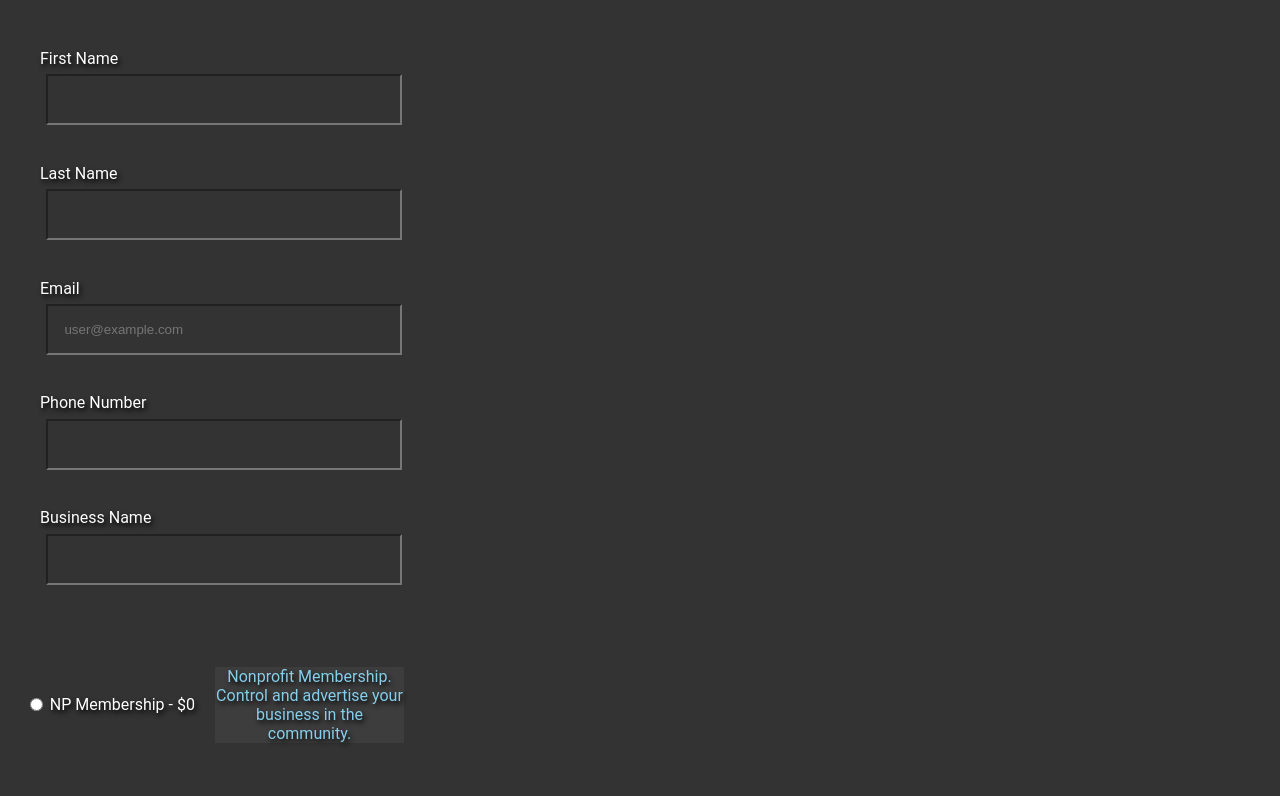
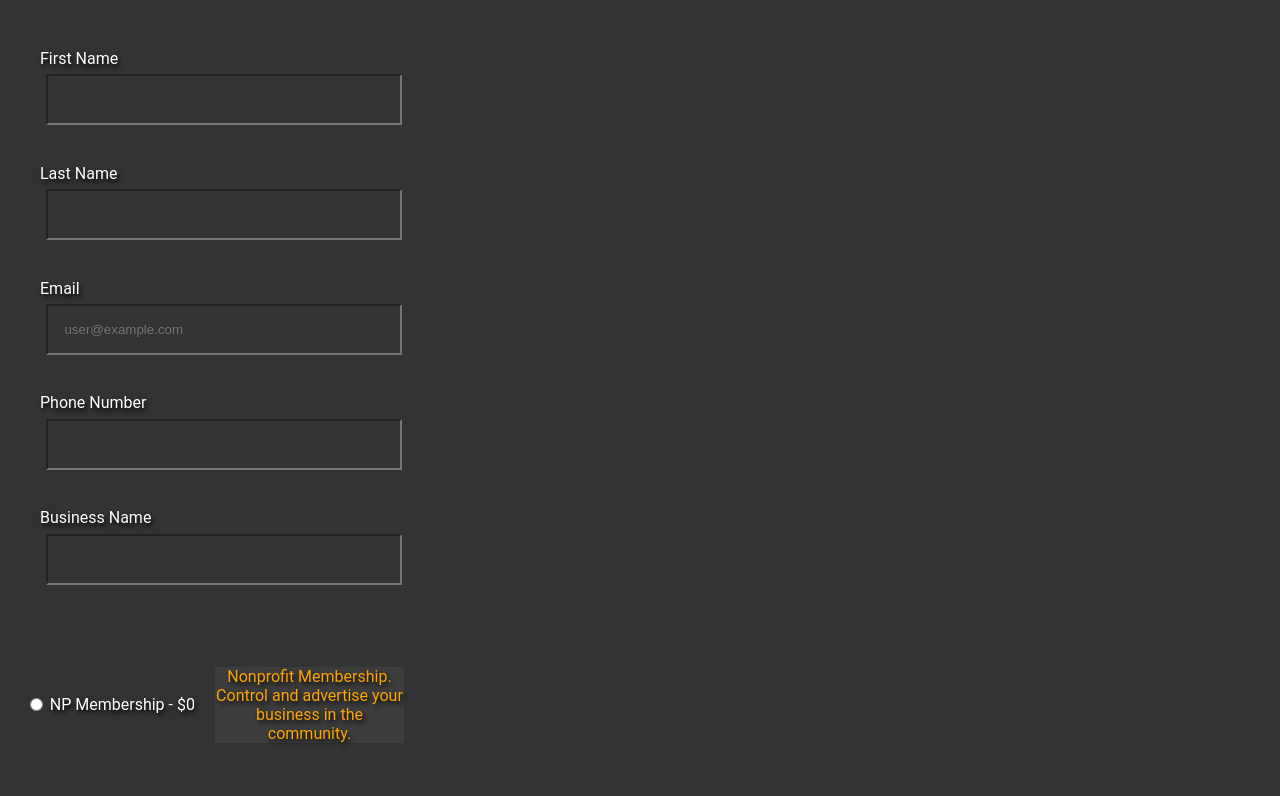
Before and after one commit to Sopitive/wdd230, a plain HTML site: page chamber/join.html in a window 1280 px wide. Shown: the part 117-913 px from the top of the page. Drawn offline with Linux system fonts and the light colour scheme.

Commit message:
Member descriptions color

```diff
--- a/chamber/css/base.css
+++ b/chamber/css/base.css
@@ -96,7 +96,7 @@ main div img:hover {
 
 .member-des {
     flex: 1;
-    color: skyblue;
+    color: orange;
     background-color: #3D3D3D;
     margin: 20px;
 }
```
